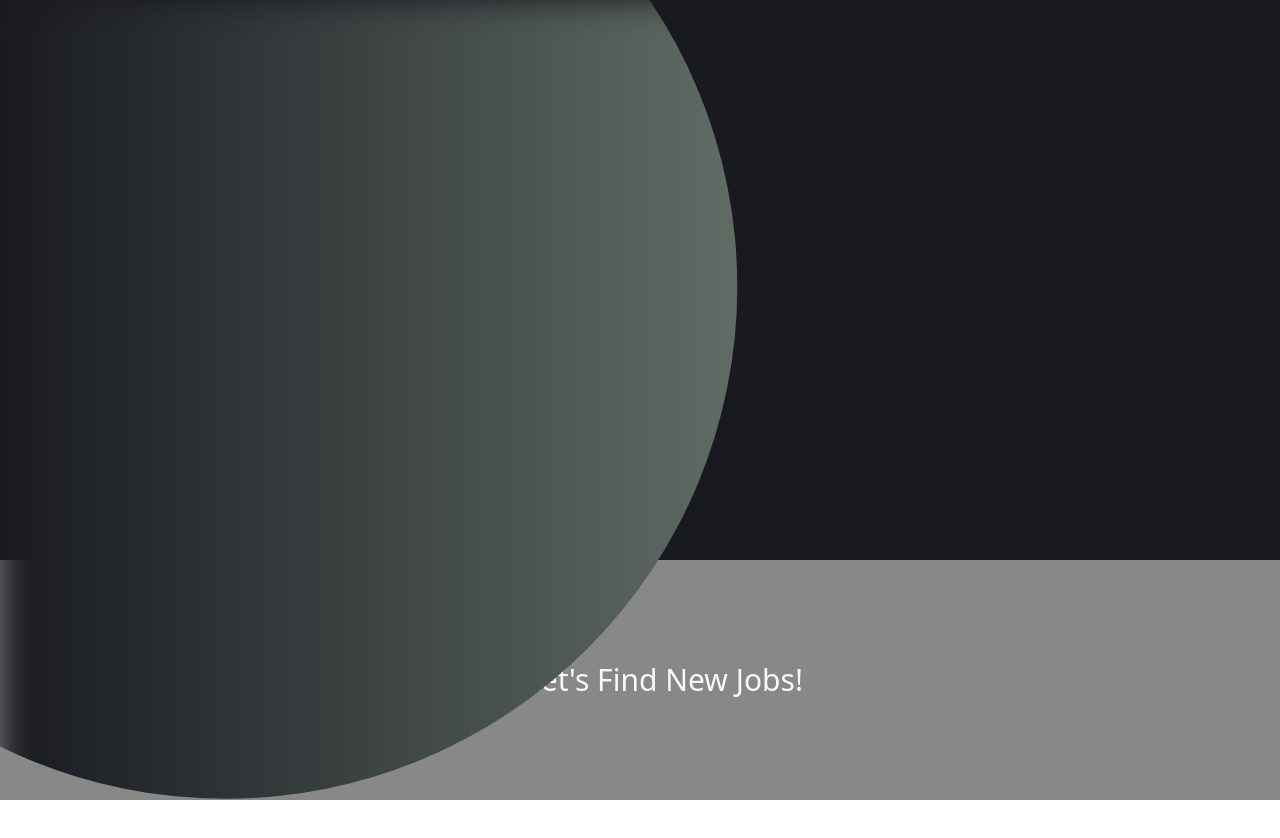
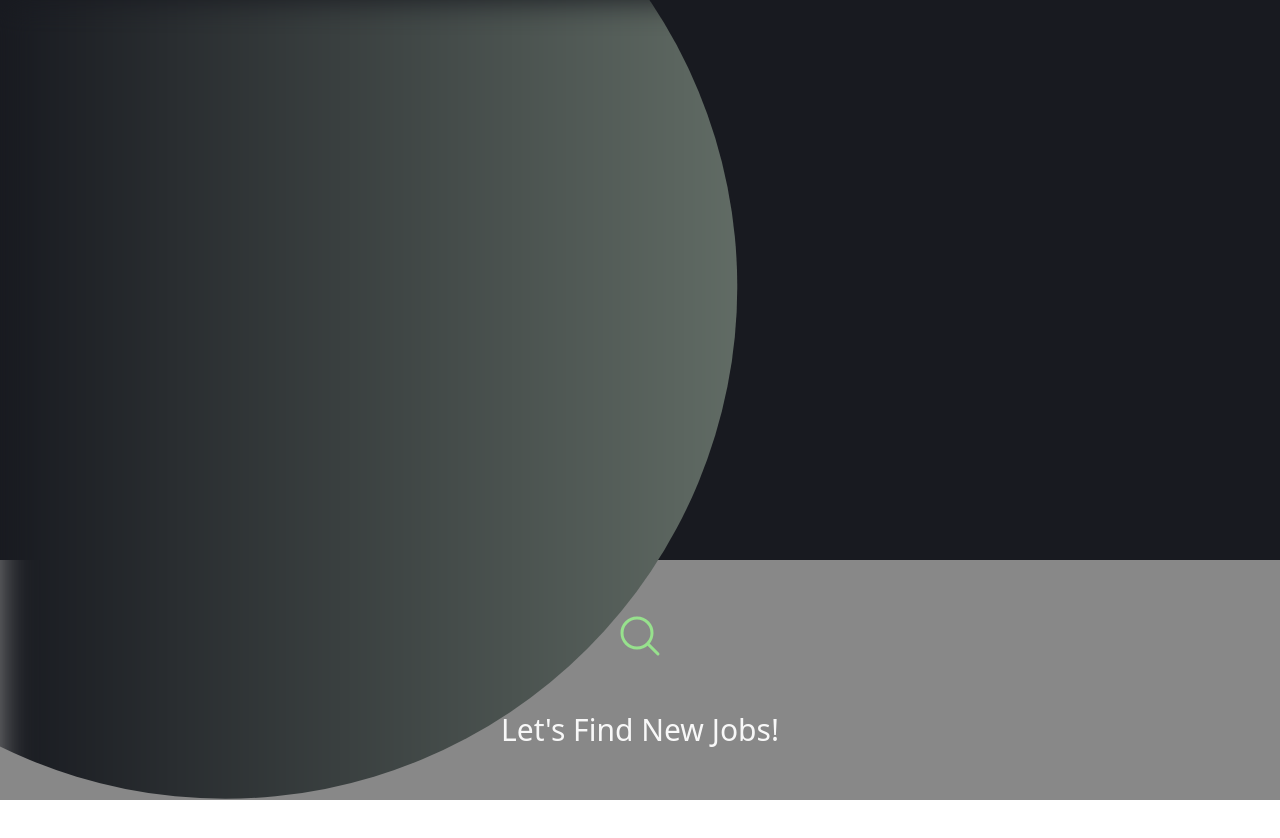
Before and after one commit to GavPri/behance-job-search, a React (Create React App) app: page / in a window 1280 px wide. Shown: the top 838 px of the page. Built offline with nearby package versions, Linux system fonts and the light colour scheme.

Commit message:
change flex direction

```diff
--- a/src/pages/auth/GetStarted.js
+++ b/src/pages/auth/GetStarted.js
@@ -6,7 +6,7 @@ const GetStarted = () => {
     <div className="flex flex-col items-center justify-end h-screen w-full">
       <Blur />
       {/* SVG jsx for job search */}
-      <div className="w-full h-[30vh] bg-charcoal flex justify-center items-center">
+      <div className="w-full h-[30vh] bg-charcoal flex flex-col justify-evenly items-center">
         <svg
           xmlns="http://www.w3.org/2000/svg"
           fill="none"
```
